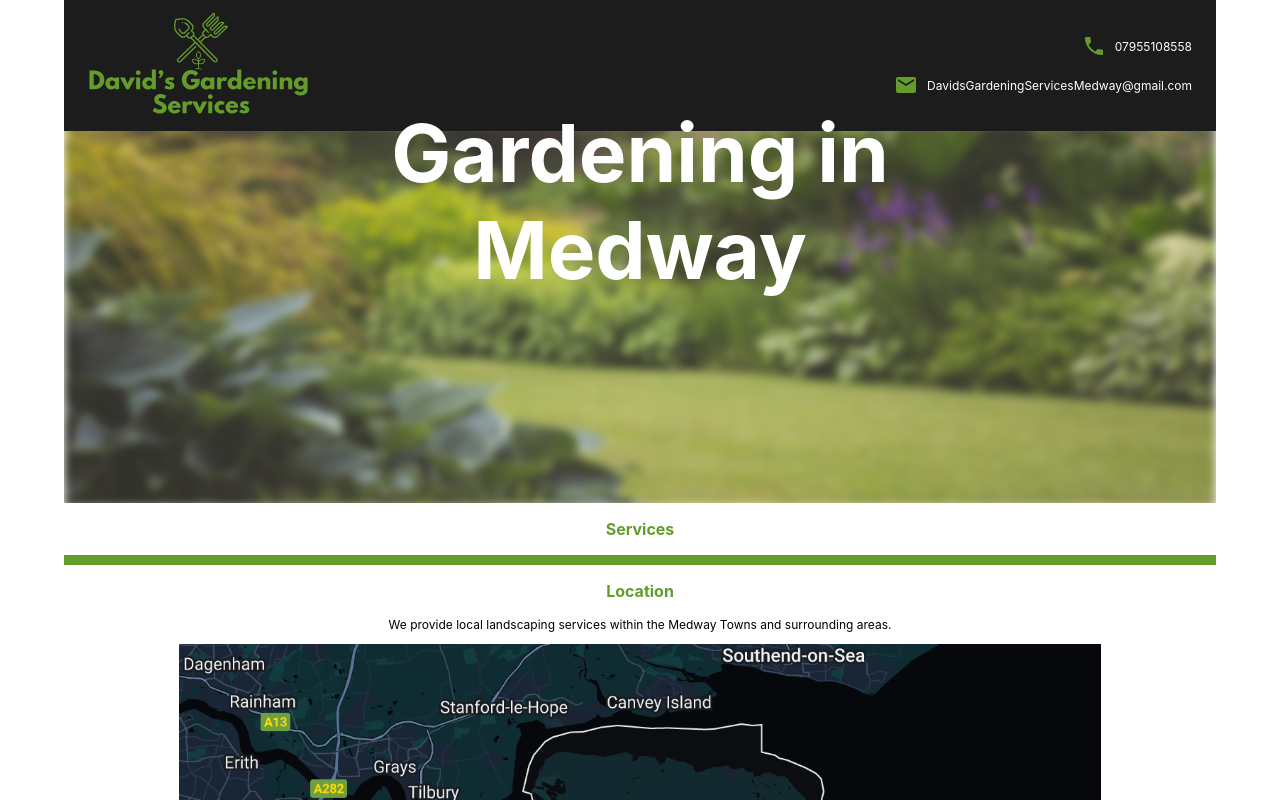
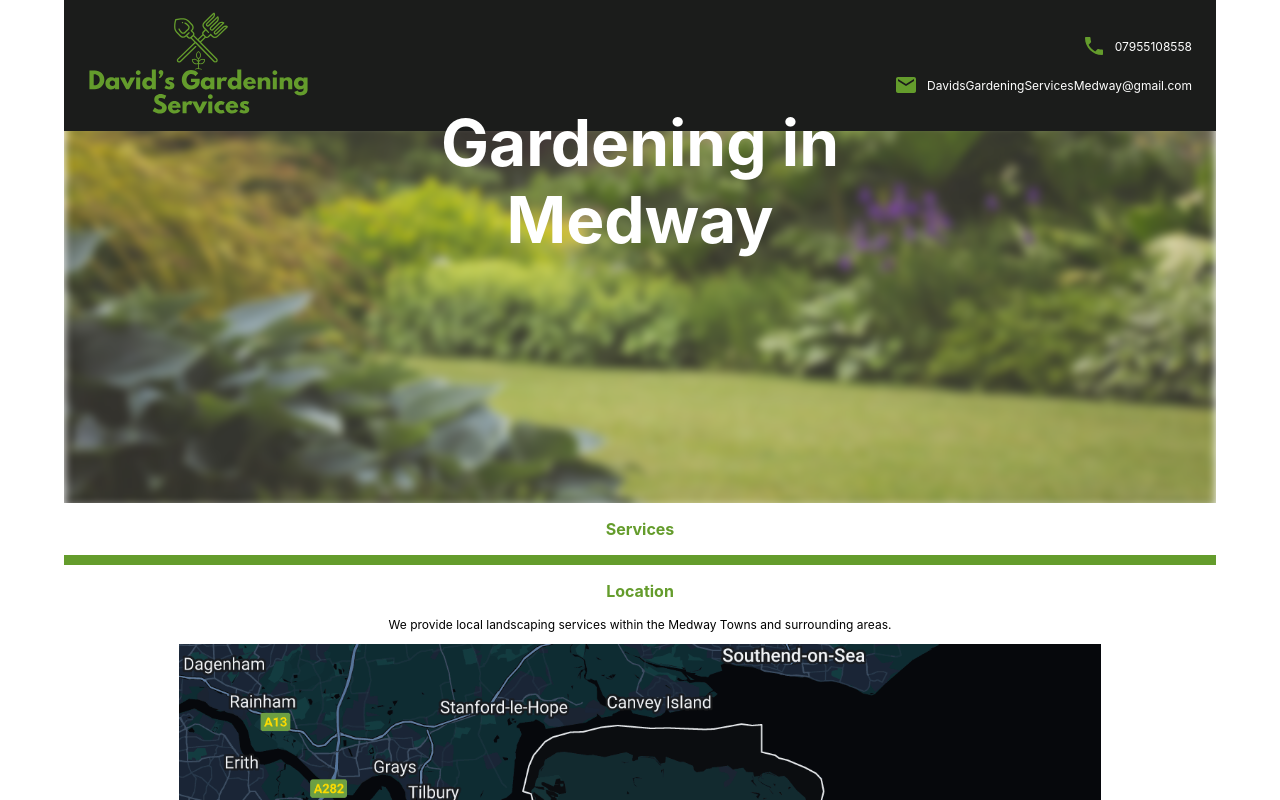
Before and after one commit to davidsgardeningservices/davidsgardeningservices.github.io, a React (Create React App) app: page / in a window 1280 px wide. Shown: the top 800 px of the page. Built offline with nearby package versions, Linux system fonts and the light colour scheme.

Commit message:
text over image

```diff
--- a/src/App.css
+++ b/src/App.css
@@ -24,14 +24,14 @@
 
 .homepage-picture-text {
     position: absolute;
-    top: 3vmin;
+    top: 5vmin;
     left: 0;
     right: 0;
     margin-inline: auto;
     width: 50%;
     color: white;
     font-weight: bold;
-    font-size: 10vmin;
+    font-size: 8vmin;
 }
 
 #homepage-services {
```
